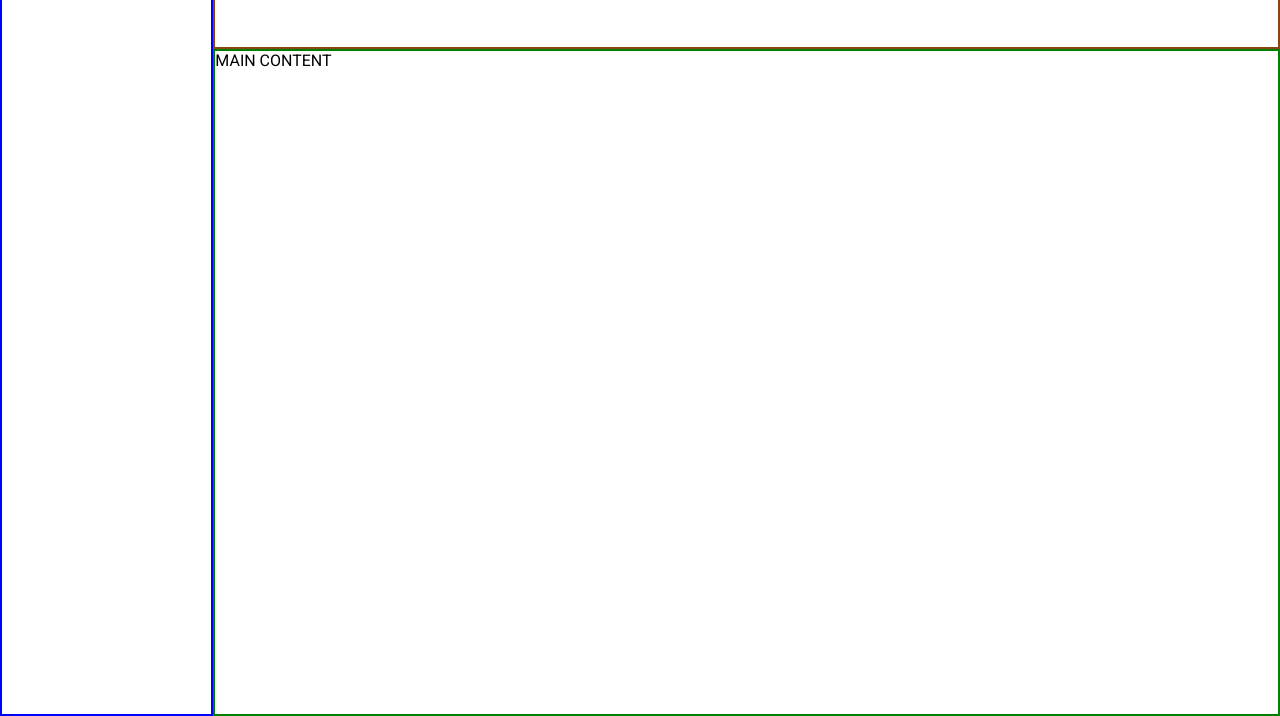
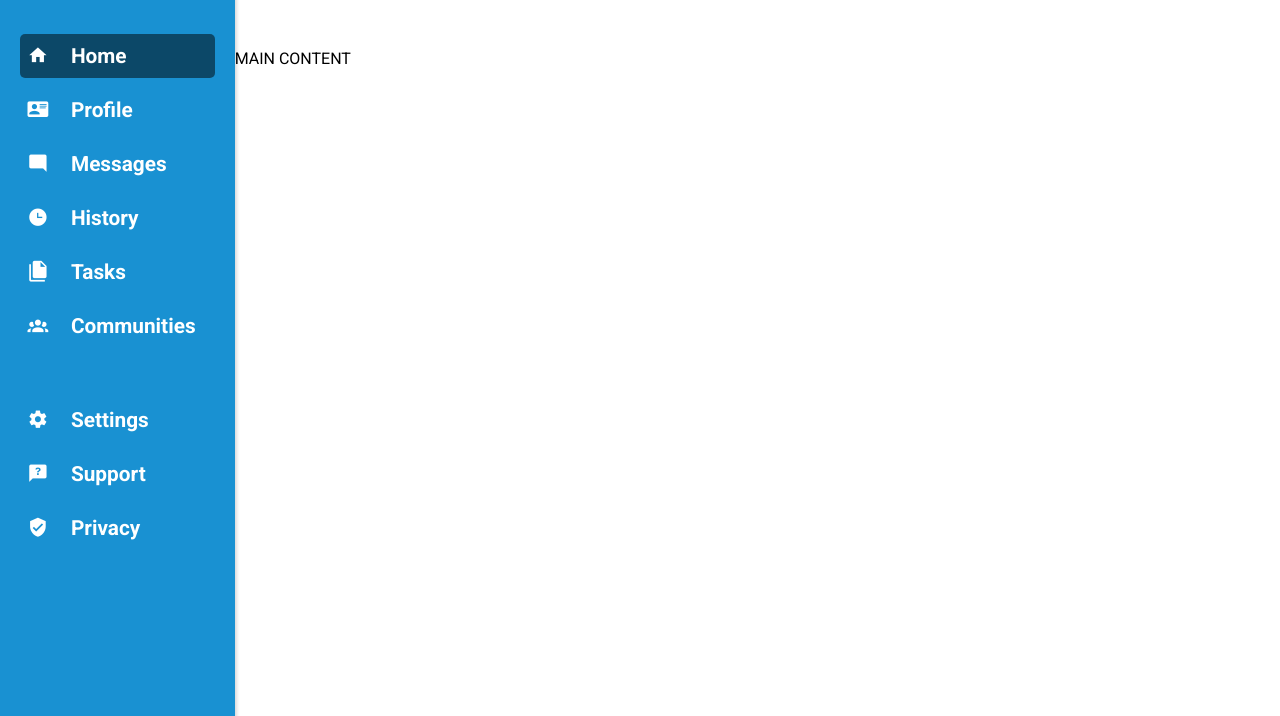
Before and after one commit to dragi-ns/odin-project-admin-dashboard, a plain HTML site: page index.html in a window 1280 px wide. Shown: the part 84-800 px from the top of the page. Drawn offline with Linux system fonts and the light colour scheme.

Commit message:
Finish sidebar section

```diff
--- a/index.html
+++ b/index.html
@@ -7,7 +7,8 @@
     <title>Admin Dashboard | Odin project</title>
     <link rel="preconnect" href="https://fonts.googleapis.com">
     <link rel="preconnect" href="https://fonts.gstatic.com" crossorigin>
-    <link href="https://fonts.googleapis.com/css2?family=Roboto:ital@0;1&display=swap" rel="stylesheet">
+    <link href="https://fonts.googleapis.com/css2?family=Roboto:ital,wght@0,400;0,700;1,400&display=swap" rel="stylesheet">
+    <link rel="stylesheet" href="//cdn.jsdelivr.net/npm/@mdi/font@6.5.95/css/materialdesignicons.min.css">
     <link rel="stylesheet" href="style.css">
 </head>
 <body>
@@ -15,7 +16,76 @@
         HEADER BUDDY
     </header>
     <aside class="primary-sidebar">
-        SIDEBAR STUFF
+        <div class="sidebar-brand">
+            <a href="#">
+                <span class="mdi mdi-view-dashboard mdi-48px brand-icon"></span>
+                <span class="brand-text">Dashboard</span>
+            </a>
+        </div>
+
+        <nav class="sidebar-navigation">
+            <ul>
+                <li class="active">
+                    <a href="#">
+                        <span class="mdi mdi-home"></span>
+                        <span>Home</span>
+                    </a>
+                </li>
+                <li>
+                    <a href="#">
+                        <span class="mdi mdi-card-account-details"></span>
+                        <span>Profile</span>
+                    </a>
+                </li>
+                <li>
+                    <a href="#">
+                        <span class="mdi mdi-message-reply"></span>
+                        <span>Messages</span>
+                    </a>
+                </li>
+                <li>
+                    <a href="#">
+                        <span class="mdi mdi-clock-time-three"></span>
+                        <span>History</span>
+                    </a>
+                </li>
+                <li>
+                    <a href="#">
+                        <span class="mdi mdi-file-multiple"></span>
+                        <span>Tasks</span>
+                    </a>
+                </li>
+                <li>
+                    <a href="#">
+                        <span class="mdi mdi-account-group"></span>
+                        <span>Communities</span>
+                    </a>
+                </li>
+            </ul>
+        </nav>
+
+        <nav class="sidebar-navigation">
+            <ul>
+                <li>
+                    <a href="#">
+                        <span class="mdi mdi-cog"></span>
+                        <span>Settings</span>
+                    </a>
+                </li>
+                <li>
+                    <a href="#">
+                        <span class="mdi mdi-message-question"></span>
+                        <span>Support</span>
+                    </a>
+                </li>
+                <li>
+                    <a href="#">
+                        <span class="mdi mdi-shield-check"></span>
+                        <span>Privacy</span>
+                    </a>
+                </li>
+            </ul>
+        </nav>
     </aside>
     <main>
         MAIN CONTENT
--- a/style.css
+++ b/style.css
@@ -1,3 +1,14 @@
+/* ------------------- */
+/* Custom properties   */
+/* ------------------- */
+
+:root {
+    --clr-primary: 201, 79%, 46%;
+    --clr-accent: 42, 87%, 55%;
+    --clr-dark: 0 0% 0%;
+    --clr-white: 0 0% 100%;
+}
+
 /* ------------------- */
 /* Reset               */
 /* ------------------- */
@@ -30,17 +41,84 @@ body {
     grid-template-rows: 1fr 5fr;
 }
 
+/* --------------------- */
+/* Header                */
+/* --------------------- */
+
 .primary-header {
-    border: 2px solid saddlebrown;
     grid-column: 2 / 3;
 }
 
+/* --------------------- */
+/* Sidebar               */
+/* --------------------- */
+
 .primary-sidebar {
-    border: 2px solid blue;
+    background-color: hsl( var(--clr-primary) );
+    color: hsl( var(--clr-white) );
+    font-weight: bold;
+    font-size: 1.3rem;
+    padding: 20px;
     grid-column: 1 / 2;
     grid-row: 1 / 3;
+    display: grid;
+    grid-template-columns: 1fr;
+    grid-auto-rows: min-content;
+    row-gap: 50px;
+    box-shadow: hsl( var(--clr-dark) / .15 ) 2.4px 2.4px 3.2px;
 }
 
+.sidebar-brand a,
+.sidebar-navigation a {
+    display: grid;
+    grid-template-columns: 1fr 4fr;
+    align-items: center;
+    column-gap: 15px;
+    color: inherit;
+    text-decoration: none;
+}
+
+.sidebar-brand .brand-icon {
+    justify-self: center;
+}
+
+.sidebar-brand .brand-text {
+    font-size: 1.7rem;
+}
+
+.sidebar-navigation ul {
+    list-style-type: none;
+    margin: 0;
+    padding: 0;
+    display: grid;
+    grid-template-columns: 1fr;
+    row-gap: 10px;
+}
+
+.sidebar-navigation li {
+    padding: 10px 0;
+    border-radius: 5px;
+    transition: background-color 250ms ease-in-out;
+}
+
+.sidebar-navigation a span:first-child {
+    justify-self: center;
+}
+
+.sidebar-navigation li:hover,
+.sidebar-navigation li:active {
+    background-color: hsl( var(--clr-dark) / .3 );
+}
+
+.sidebar-navigation li.active {
+    background-color: hsl( var(--clr-dark) / .5 );
+}
+
+/* -------------------------- */
+/* Main section               */
+/* -------------------------- */
+
 main {
-    border: 2px solid green;
+    grid-column: 2 / 3;
+    grid-row: 2 / 3;
 }
```
